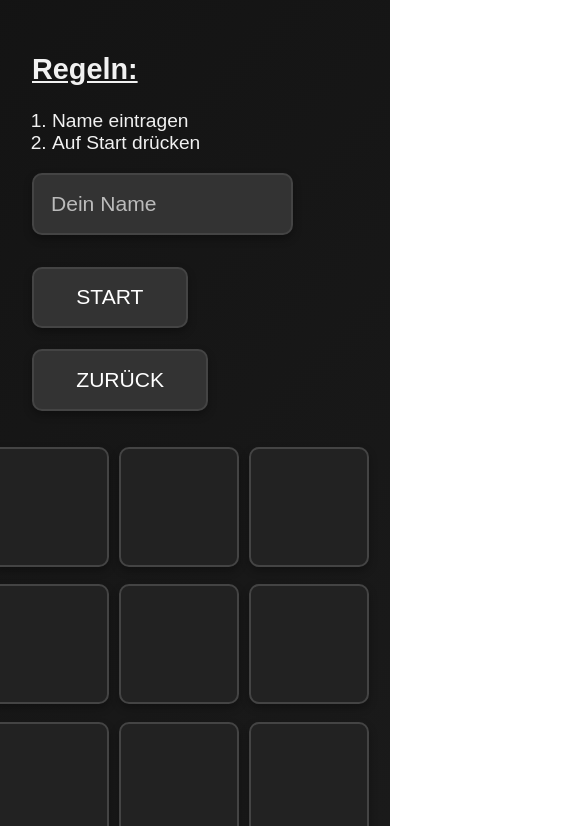
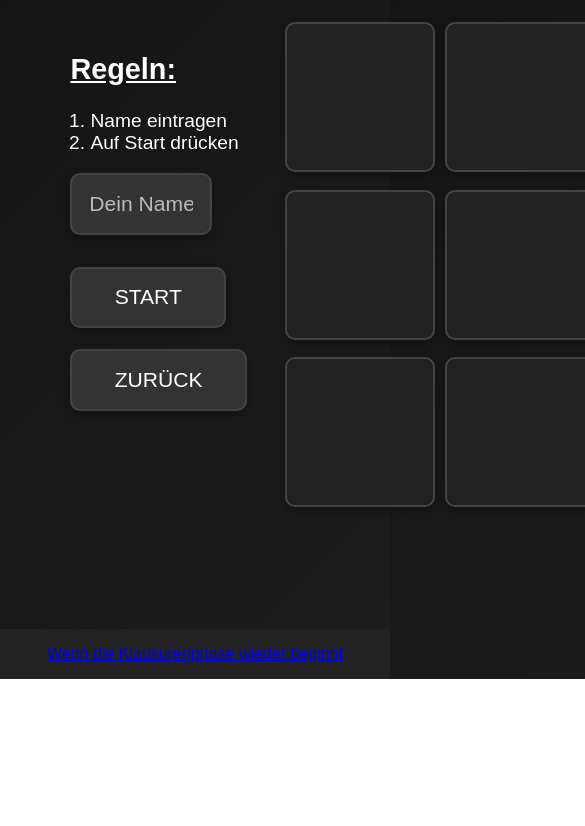
Before and after one commit to Thano19/Webentwicklung_Projekt, a plain HTML site: page index.html in a window 390 px wide. Shown: the part 305-1131 px from the top of the page, 585 px wide, since content can reach past the window. After the commit the page ends 984 px from the top, so only its background shows below. Drawn offline with Linux system fonts and the light colour scheme.

Commit message:
sync on laptop

```diff
--- a/index.html
+++ b/index.html
@@ -4,12 +4,12 @@
     <meta charset="utf-8" />
     <title>Tik Tak Toe: Der Kampf der X und O</title>
     <link rel="stylesheet" href="styles.css" />
-    <link rel="icon" href="C:/Users/ttsia/Desktop/Studium 2. Semester/Webentwicklung/Webentwicklung_Projekt/tic_tak_toe_icon.png" type="image/png">
+    <link rel="icon" href="C:\Users\Thano\Desktop\Studium 2. Semester\Webentwicklung\Webentwicklung_Projekt/tic_tak_toe_icon.png" type="image/png">
     <script src="script.js" defer></script>
   </head>
   <body>
     <header>
-      <h1>Willkommen zum kompetetivsten Spiel der Welt</h1>
+      <h1>Willkommen zum kompetitivsten Spiel der Welt</h1>
       <hr />
     </header>
     <main>
@@ -70,7 +70,7 @@
     </div>
     </main>
     <footer>
-      <a href="https://www.youtube.com/shorts/mM844Uoy0To" title="Meme"> Wenn Klausurenphase wieder beginnt </a>
+      <a href="https://www.youtube.com/watch?v=Tm_lWGsBpHs" title="Meme"> Wenn die Klausurenphase wieder beginnt </a>
     </footer>
   </body>
 </html>
--- a/styles.css
+++ b/styles.css
@@ -1,6 +1,6 @@
 body {
-    background: linear-gradient(135deg, #121212, #1d1d1d); /* Farbverlauf von Schwarz zu Dunkelgrau */
-    color: #f1f1f1;
+    background: linear-gradient(135deg, #121212, #1d1d1d); /* Dunkler diagonaler Farbverlauf als Hintergrund */
+    color: #ffffff;
     font-family: 'Poppins', sans-serif;
     margin: 0;
     padding: 0;
@@ -11,13 +11,12 @@ h1 {
     font-size: 3em;
     margin-bottom: 1em;
     color: #ffffff;
-    text-shadow: 2px 2px 8px rgba(0, 0, 0, 0.6); /* Weicher Schatten hinter dem Titel */
 }
 
 main {
-    display: flex;
-    justify-content: space-around; /* Verteilt den Inhalt gleichmäßig mit Platz dazwischen */
-    align-items: flex-start; /* Richtet die Inhalte oben aus */
+    display: flex; /* Struktur der Seite */
+    justify-content: space-around; /* Elemente haben gleichen Abstand von einander */
+    align-items: flex-start; /* von oben nach unten Orientierung (ChatGPT) */
     margin-top: 2em;
     padding: 0 2em;
 }
@@ -25,9 +24,8 @@ main {
 .RegelnUndEingabeUndButtons {
     margin-left: 2em;
     font-size: 1.2em;
-    max-width: 300px;
+    max-width: 300px; /* maximale Breite der Schrift */
     padding-right: 2em;
-
 }
 
 .Regeln h2 {
@@ -35,13 +33,23 @@ main {
 }
 
 .Regeln ol {
-    padding-left: 20px;
+    padding-left: 20px; /* Einrückung der Liste */
 }
 
 button {
     background-color: #333;
     color: #fff;
     border: 2px solid #444;
+    border-radius: 10px; /* Abrundung der Ecken (ChatGPT) */
+    padding: 0.8em 2em;
+    cursor: pointer; /* Zeiger-Cursor bei Hover (ChatGPT) */
+    font-size: 1.1em;
+    transition: background-color 0.3s ease, transform 0.2s ease, box-shadow 0.3s ease; /* Weiche Übergänge (ChatGPT) */
+    box-shadow: 0 4px 8px rgba(0, 0, 0, 0.3); /* Leichter Schatten für 3D-Effekt (ChatGPT) */
+    margin: 0.5em 0;
+}
+
+button:hover { /* Hervorhebung der Buttons beim drüberhovern (ChatGPT) */
     border-radius: 10px;
     padding: 0.8em 2em;
     cursor: pointer;
@@ -57,7 +65,7 @@ button:hover {
     box-shadow: 0 6px 12px rgba(0, 0, 0, 0.4);
 }
 
-button:active {
+button:active { /* Farbänderung des Buttons beim Hovern (ChatGPT) */
     background-color: #555;
     box-shadow: 0 2px 4px rgba(0, 0, 0, 0.4);
 }
@@ -69,30 +77,30 @@ input[type="text"], input[type="name"] {
     border-radius: 10px;
     padding: 0.8em;
     font-size: 1.1em;
-    width: 80%;
-    box-sizing: border-box; /* Stellt sicher, dass Padding und Border in der Breite enthalten sind */
+    width: 80%; /* macht das Feld schmaler */
+    box-sizing: border-box;
     margin-bottom: 1em;
     transition: background-color 0.3s ease, transform 0.2s ease, box-shadow 0.3s ease;
     box-shadow: 0 4px 8px rgba(0, 0, 0, 0.3);
 }
 
-input[type="text"]:focus {
+input[type="text"]:focus { /* leichter Zoom beim Eintragen des Namens (ChatGPT) */
     background-color: #444;
     transform: scale(1.05);
     box-shadow: 0 6px 12px rgba(0, 0, 0, 0.4);
-    outline: none;
+    outline: none; /* Entfernt den Standardrahmen */
 }
 
 input[type="text"]::placeholder {
-    color: #bbb;
+    color: #bbb; /* Farbe des Platzhaltertexts */
 }
 
 .Spielfeld {
     display: grid;
-    grid-template-columns: repeat(3, 150px); /* Erzeugt 3 gleich breite Spalten */
-    grid-template-rows: repeat(3, 150px); /* Erzeugt 3 gleich hohe Zeilen */
-    grid-gap: 10px; /* Abstand zwischen den Feldern */
-    justify-content: center; /* Zentriert das Spielfeld */
+    grid-template-columns: repeat(3, 150px); /* 3 Spalten à 150px */
+    grid-template-rows: repeat(3, 150px); /* 3 Zeilen à 150px */
+    grid-gap: 10px; /* Abstand zwischen Feldern */
+    justify-content: center; /* Zentriert das Grid */
     margin-top: -1em;
     margin-right: 2em;
 }
@@ -101,14 +109,14 @@ input[type="text"]::placeholder {
     width: 150px;
     height: 150px;
     background-color: #222;
-    border: 2px solid #444; /* Dünner, grauer Rand um die Felder */
-    border-radius: 10px; /* Abgerundete Ecken für die Felder */
-    cursor: pointer; /* Zeiger-Cursor, um anzuzeigen, dass das Feld klickbar ist */
-    transition: background-color 0.3s ease, transform 0.2s ease, box-shadow 0.3s ease; /* Sanfte Übergänge für Hover-Effekte */
-    box-shadow: 0 4px 8px rgba(0, 0, 0, 0.3); /* Leichter Schatten für die Felder */
+    border: 2px solid #444;
+    border-radius: 10px;
+    cursor: pointer; /* Cursor als Zeiger */
+    transition: background-color 0.3s ease, transform 0.2s ease, box-shadow 0.3s ease;
+    box-shadow: 0 4px 8px rgba(0, 0, 0, 0.3);
 }
 
-.Feld:hover {
+.Feld:hover { /* Hervorhebung der Buttons beim drüberhovern (ChatGPT) */
     background-color: #444;
     transform: scale(1.05);
     box-shadow: 0 6px 12px rgba(0, 0, 0, 0.4);
@@ -128,10 +136,11 @@ input[type="text"]::placeholder {
 }
 
 .Timer {
-    background-color: rgba(0, 0, 0, 0.7); /* Dunklerer Hintergrund für den Info-Text */
+    background-color: rgba(0, 0, 0, 0.7);
     color: #fff;
     padding: 10px;
-    margin-bottom: 1em; /* Abstand zwischen dem Info-Text und der Rangliste */
+    margin-bottom: 1em;
+    border: 2px solid #444;
     border-radius: 8px;
     font-size: 1.1em;
     text-align: center;
@@ -151,14 +160,14 @@ input[type="text"]::placeholder {
 
 footer {
     text-align: center;
-    margin-top: 1em;
+    margin-top: 8em;
     padding: 1em 0;
     background-color: #222;
-    color: #f1f1f1;
+    color: #ffffff;
 }
 
 footer .footer-link {
-    color: #f1f1f1;
+    color: #ffffff;
     text-decoration: none;
     font-size: 1.2em;
     font-weight: bold;
@@ -166,36 +175,6 @@ footer .footer-link {
 }
 
 footer .footer-link:hover {
-    color: #800080;
+    color: #ffffff;
     transform: scale(1.1);
 }
-
-@media (max-width: 768px) {
-    main {
-        flex-direction: column;
-        align-items: center;
-    }
-
-    .Spielfeld {
-        grid-template-columns: repeat(3, 120px);
-        grid-template-rows: repeat(3, 120px);
-        margin-top: 1em;
-    }
-
-    .Feld {
-        width: 120px;
-        height: 120px;
-    }
-
-    .RegelnUndEingabeUndButtons, .TimerUndRangliste {
-        max-width: 100%;
-        padding-left: 0;
-        padding-right: 0;
-        margin-left: 0;
-        margin-right: 0;
-    }
-
-    .TimerUndRangliste {
-        margin-top: 2em;
-    }
-}
```
